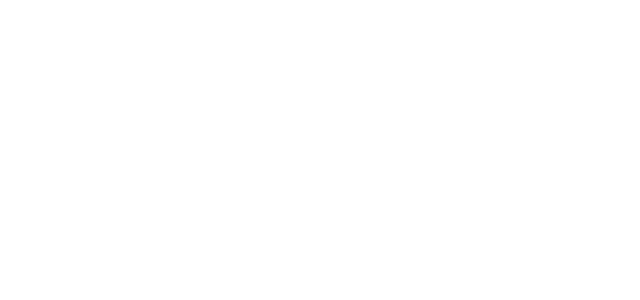
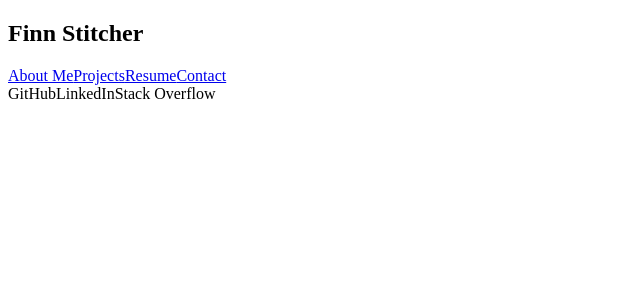
Before and after one commit to FinnStitcher/portfolio-two, a React (Create React App) app: page / in a window 1280 px wide. Shown: the top 300 px of the page, without its empty margins (0-640 px from the left). Built offline with nearby package versions, Linux system fonts and the light colour scheme.

Commit message:
basic layout

```diff
--- a/package.json
+++ b/package.json
@@ -3,6 +3,8 @@
   "version": "0.1.0",
   "private": true,
   "dependencies": {
+    "@fortawesome/fontawesome-svg-core": "^6.2.0",
+    "@fortawesome/react-fontawesome": "^0.2.0",
     "react": "17.0.2",
     "react-dom": "17.0.2",
     "react-scripts": "5.0.1",
--- a/src/App.js
+++ b/src/App.js
@@ -1,9 +1,16 @@
 import React from 'react';
+import Header from './components/Header';
+import Footer from './components/Footer';
 
 function App() {
   return (
-    <div>
-    </div>
+    <>
+        <Header />
+
+        <main></main>
+
+        <Footer />
+    </>
   );
 }
 
--- /dev/null
+++ b/src/components/Footer/index.js
@@ -0,0 +1,16 @@
+import React from 'react';
+import {FontAwesomeIcon} from '@fortawesome/react-fontawesome';
+
+function Footer() {
+    return (
+        <footer>
+            <a>GitHub</a>
+
+            <a>LinkedIn</a>
+
+            <a>Stack Overflow</a>
+        </footer>
+    )
+};
+
+export default Footer;
--- /dev/null
+++ b/src/components/Header/index.js
@@ -0,0 +1,23 @@
+import React from 'react';
+
+function Header() {
+    return (
+        <header>
+            <div>
+                <h2>Finn Stitcher</h2>
+            </div>
+
+            <nav>
+                <a href="#about">About Me</a>
+
+                <a href="#projects">Projects</a>
+
+                <a href="#resume">Resume</a>
+
+                <a href="#contact">Contact</a>
+            </nav>
+        </header>
+    )
+};
+
+export default Header;
```
Also changed, not shown: 1 other file (tests, documents, lock files or other folders).
